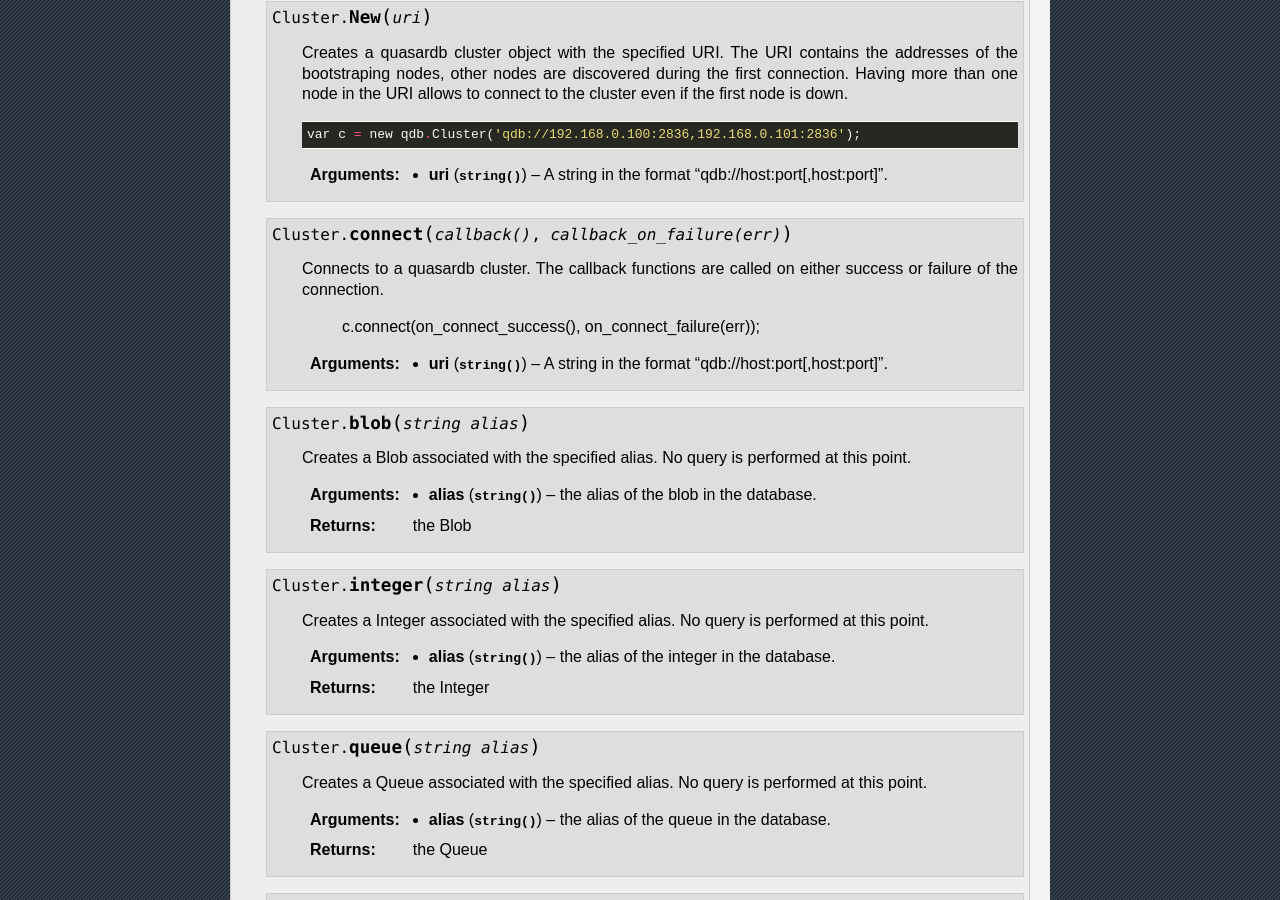
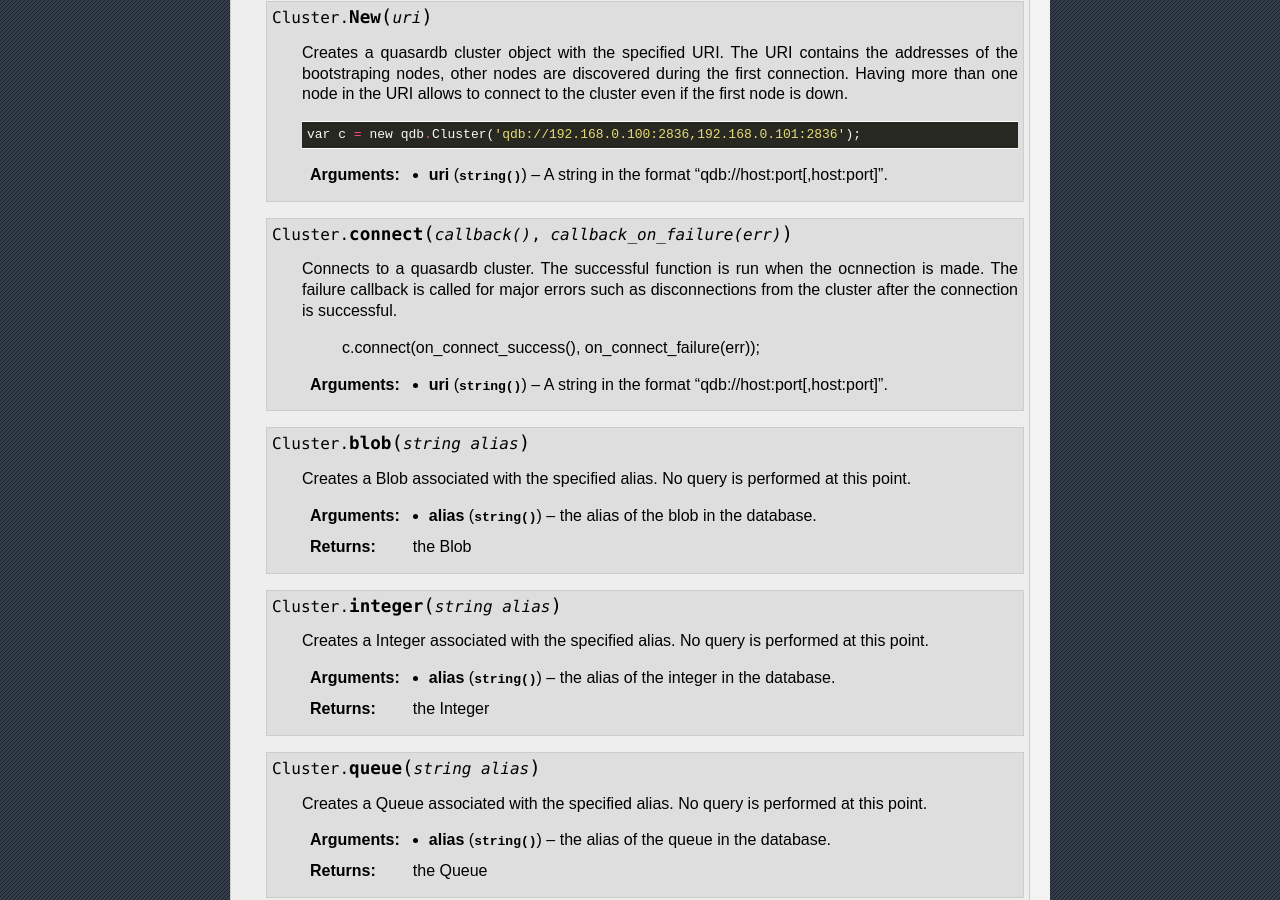
Before and after one commit to iltommi/qdb-documentation, a Sphinx documentation site: the page built from source/api/nodejs.rst, in a window 1280 px wide and 900 px high, scrolled down 4977 px. Built offline with Sphinx 7.4.7, drawn with Linux system fonts in a browser that asks for light colours; some of the changed text lies outside the part shown.

Commit message:
Clarify connect and at functions.

```diff
--- a/source/api/nodejs.rst
+++ b/source/api/nodejs.rst
@@ -229,7 +229,7 @@ Example::
 
   .. js:function:: connect (callback(), callback_on_failure(err))
 
-      Connects to a quasardb cluster. The callback functions are called on either success or failure of the connection.
+      Connects to a quasardb cluster. The successful function is run when the ocnnection is made. The failure callback is called for major errors such as disconnections from the cluster after the connection is successful.
 
           c.connect(on_connect_success(), on_connect_failure(err));
 
@@ -432,7 +432,7 @@ Passing in the blob value wrapped in the `node::Buffer class <https://nodejs.org
 
   .. js:function:: at (index, callback(err, data))
 
-      Retrieves the value at the index in the queue.
+      Retrieves the value at the index in the queue. The item at the index must exist or it will throw an error.
 
       :param index: The index of the object in the Queue.
       :param function callback(err, data): A callback or anonymous function with error and data parameters.
```
